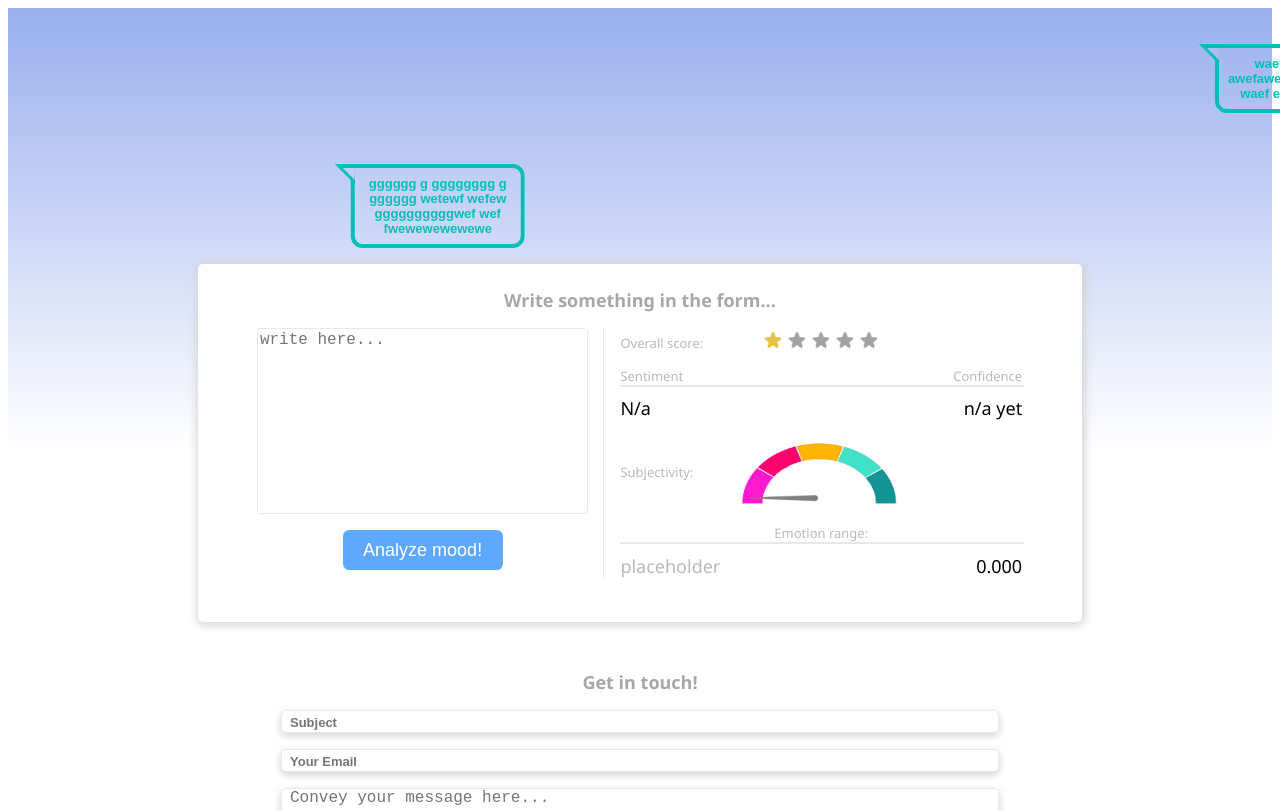
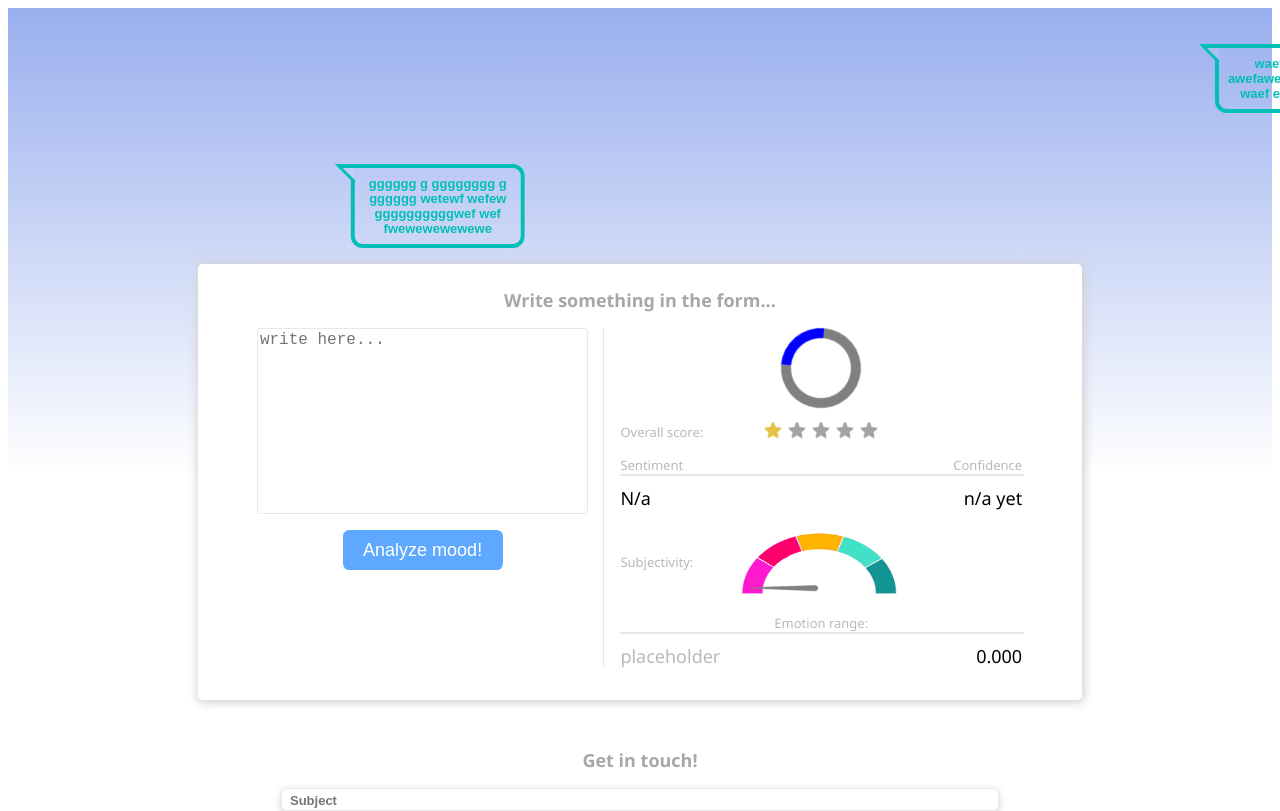
Before and after one commit to andrei-g-git/sentiment-analyzer, a React (Vite) app: page / in a window 1280 px wide. Shown: the top 811 px of the page. Built offline with nearby package versions, Linux system fonts and the light colour scheme.

Commit message:
add load component

```diff
--- a/src/components/Results/Results.tsx
+++ b/src/components/Results/Results.tsx
@@ -8,6 +8,7 @@ import DualValues from './DualValues';
 import { useMaxValueColor, useMaxValueClass, useSentimentColor } from './resultHooks';
 import { filterMaxValueInDict } from '../../ts/utils';
 import { HasStringKeys } from '../../redux/interface/reduxInderface';
+import CssSpinner from '../loading/CssSpinner';
 import "./Results.scss";
 
 function Results(props: any) {
@@ -42,9 +43,7 @@ function Results(props: any) {
 
     return (
         <div className="results">
-            {/* <p className="section-title">
-                Results:
-            </p> */}
+            <CssSpinner loading={true}/>
 
             <LegendWithGraphic heading="Overall score:" >
                 <StarScore stars={props.score} /> {/* stars={Math.floor(props.score)} /> */}
--- /dev/null
+++ b/src/components/loading/CssSpinner.scss
@@ -0,0 +1,45 @@
+@import "../../css/Variables.scss";
+
+.loading-spinner-css{
+    width: 15%;
+    border: solid;
+    border-width: 10px;
+    border-radius: 50%;
+    border-color: gray;
+    border-top-color: blue;
+    animation: spin-uneven 1.5s linear infinite;
+
+    @media(max-width: map-get($breakpoints, "tablet")){
+        width: 10%;
+    }
+    @media(max-width: map-get($breakpoints, "mobile")){
+        width: 15%;
+    }
+
+    &::after{
+        content: "";
+        display: block;
+        padding-top: 100%;
+    }
+}
+
+@keyframes spin-uneven {
+    0%{
+        transform: rotate(0deg);
+    }
+    25%{
+        transform: rotate(30deg);
+    }
+    40%{
+        transform: rotate(90deg);
+    }
+    60%{
+        transform: rotate(240deg);
+    }
+    75%{
+        transform: rotate(330deg);
+    }
+    100%{
+        transform: rotate(360deg);
+    }
+}
--- /dev/null
+++ b/src/components/loading/CssSpinner.tsx
@@ -0,0 +1,11 @@
+import "./CssSpinner.scss";
+
+function CssSpinner(props: {loading: boolean}) {
+    return (
+        <div className="loading-spinner-css">
+
+        </div>
+    );
+};
+
+export default CssSpinner;
```
